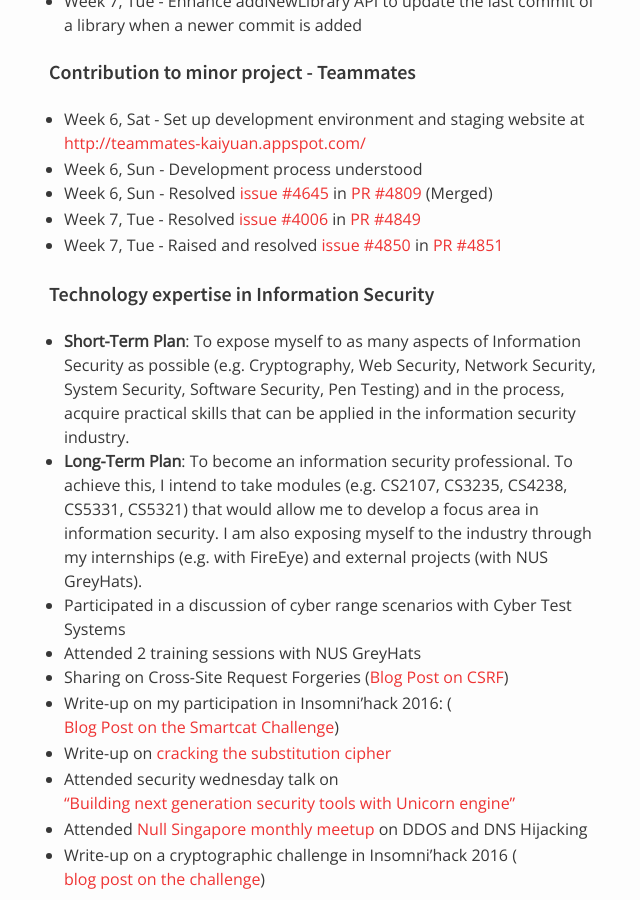
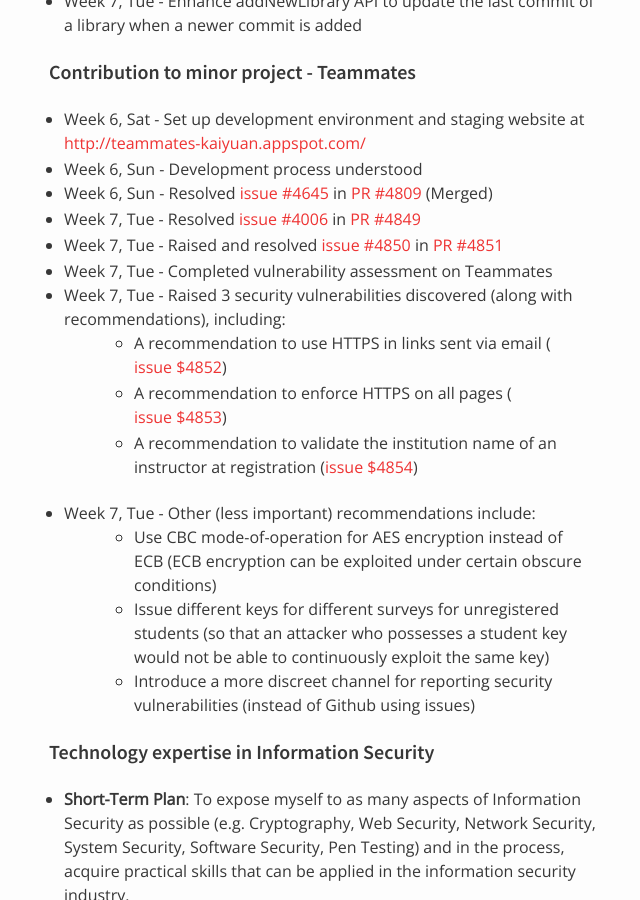
Before and after one commit to nus-oss/cs3281-AY1516S2-website, a Jekyll site: the page built from teams/codebender.md, in a window 1280 px wide and 900 px high, scrolled down 5230 px. Shown: the whole window, without its empty margins (321-961 px from the left). Built offline with Jekyll 4.4.1, drawn with Linux system fonts in a browser that asks for light colours.

Commit message:
Update KY's progress on minor

```diff
--- a/teams/codebender.md
+++ b/teams/codebender.md
@@ -177,6 +177,15 @@ permalink: /teams/codebender/
 * Week 6, Sun - Resolved [issue #4645](https://github.com/TEAMMATES/teammates/issues/4645) in [PR #4809](https://github.com/TEAMMATES/teammates/pull/4809) (Merged)
 * Week 7, Tue - Resolved [issue #4006](https://github.com/TEAMMATES/teammates/issues/4006) in [PR #4849](https://github.com/TEAMMATES/teammates/pull/4849)
 * Week 7, Tue - Raised and resolved [issue #4850](https://github.com/TEAMMATES/teammates/issues/4850) in [PR #4851](https://github.com/TEAMMATES/teammates/pull/4851)
+* Week 7, Tue - Completed vulnerability assessment on Teammates
+* Week 7, Tue - Raised 3 security vulnerabilities discovered (along with recommendations), including:
+  * A recommendation to use HTTPS in links sent via email ([issue $4852](https://github.com/TEAMMATES/teammates/issues/4852))
+  * A recommendation to enforce HTTPS on all pages ([issue $4853](https://github.com/TEAMMATES/teammates/issues/4853))
+  * A recommendation to validate the institution name of an instructor at registration ([issue $4854](https://github.com/TEAMMATES/teammates/issues/4854))
+* Week 7, Tue - Other (less important) recommendations include:
+  * Use CBC mode-of-operation for AES encryption instead of ECB (ECB encryption can be exploited under certain obscure conditions)
+  * Issue different keys for different surveys for unregistered students (so that an attacker who possesses a student key would not be able to continuously exploit the same key)
+  * Introduce a more discreet channel for reporting security vulnerabilities (instead of Github using issues)
 
 #### Technology expertise in Information Security
 * **Short-Term Plan**: To expose myself to as many aspects of Information Security as possible (e.g. Cryptography, Web Security, Network Security, System Security, Software Security, Pen Testing) and in the process, acquire practical skills that can be applied in the information security industry.
```
